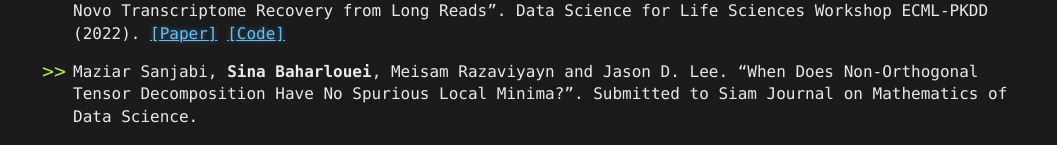
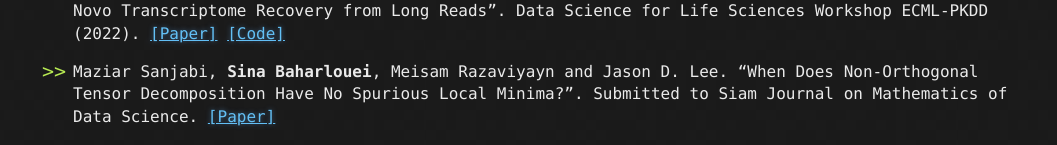
Before and after one commit to sinaBaharlouei/SinaBhr.github.io, a Jekyll site: the page built from index.md, in a window 1280 px wide. Shown: the part 1325-1470 px from the top of the page, without its empty margins (107-1164 px from the left). Built offline with Jekyll 4.4.1, drawn with Linux system fonts in a browser that asks for light colours; our own code applies the rules of GitHub Pages for plain Markdown files; the repository's description, which GitHub fills in, is left out.

Commit message:
Update index.md

```diff
--- a/index.md
+++ b/index.md
@@ -28,11 +28,11 @@ My name is Sina Baharlouei and I am a Ph.D. student at the University of Souther
 * **Sina Baharlouei**, Kelechi Ogudu, Sze-chuan Suen, and Meisam Razaviyayn. "RIFLE: Robust Inference from Low Order Marginals". Under Review in Journal of Machine Learning Research. [[Paper]](https://arxiv.org/pdf/2109.00644v2.pdf) [[Code]](https://github.com/optimization-for-data-driven-science/RIFLE)
 
 
-* **Sina Baharlouei**, Fatemeh Sheikholeslami, Meisam Razaviyayn, and Zico Kolter: Improving adversarial robustness via joint classification and multiple explicit detection classes. ICML Workshop on Formal Verification of Machine Learning (2022). [[Paper]](http://download.huanzhang.com/events/wfvml2022/papers/24_CameraReady_Camera%20Ready.pdf)
+* **Sina Baharlouei**, Fatemeh Sheikholeslami, Meisam Razaviyayn, and Zico Kolter: Improving adversarial robustness via joint classification and multiple explicit detection classes. ICML Workshop on Formal Verification of Machine Learning (2022). [[Paper]](https://arxiv.org/pdf/2210.14410.pdf)
 
 
 * **Sina Baharlouei**, Meisam Razaviyayn, Elizabeth Tseng, and David Tse. "I-CONVEX: Fast and Accurate de Novo Transcriptome Recovery from Long Reads". Data Science for Life Sciences Workshop ECML-PKDD (2022). [[Paper]](https://www.biorxiv.org/content/10.1101/2020.09.28.317594v1.full.pdf) [[Code]](https://github.com/sinaBaharlouei/I-CONVEX)
 
 
 * Maziar Sanjabi, **Sina Baharlouei**, Meisam Razaviyayn and Jason D. Lee. "When Does Non-Orthogonal Tensor Decomposition Have No Spurious Local Minima?". Submitted to
-Siam Journal on Mathematics of Data Science.
+Siam Journal on Mathematics of Data Science. [[Paper]](https://arxiv.org/pdf/1911.09815.pdf)
```
